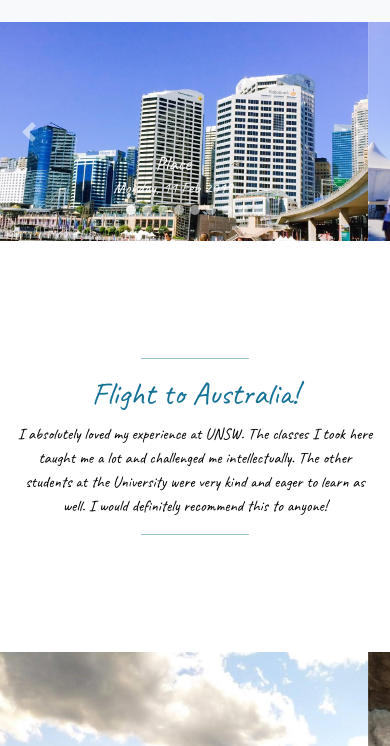
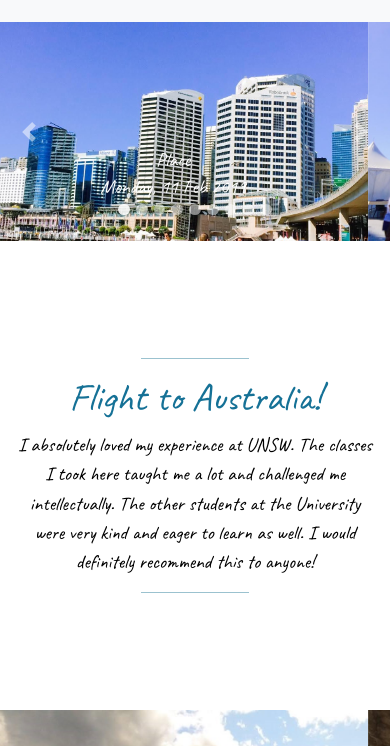
Before and after one commit to PJatin/steps2Aus, a plain HTML site: page index.html in a window 390 px wide. Shown: the part 98-844 px from the top of the page. Drawn offline with nearby package versions, Linux system fonts and the light colour scheme.

Commit message:
Making text responsive

```diff
--- a/css/index.css
+++ b/css/index.css
@@ -1,12 +1,19 @@
 .carousel-indicators li{
     border-radius: 50%;
-    height: 10px !important;
-    width: 10px !important;
+    height: 3vw !important;
+    width: 3vw !important;
 }
 .carousel-caption h5, .carousel-caption h6{
     margin-bottom: 3px;
     padding: 0px;
+    font-size: 5vw;
     font-family: 'Caveat', cursive;
+}
+h2{
+    font-size: 10vw !important;
+}
+p{
+    font-size: 5vw !important;
 }
 i{
     font-size: 20px !important;
--- a/index.html
+++ b/index.html
@@ -214,8 +214,8 @@
     </div>
 
     <!-- Video -->
-    <section style="height: 400px; overflow: hidden; border-radius: 50%; margin-right: 15px; margin-left: 15px;">
-      <video muted autoplay loop src="./images/Photos/VID-20181017-WA0005.mp4" width="100%"></video>
+    <section style="height: 40vh; width: 100vw; border-radius: 50%;">
+      <video muted autoplay loop src="./images/Photos/VID-20181017-WA0005.mp4"></video>
     </section>
 
     <!-- text section #3 -->
```
